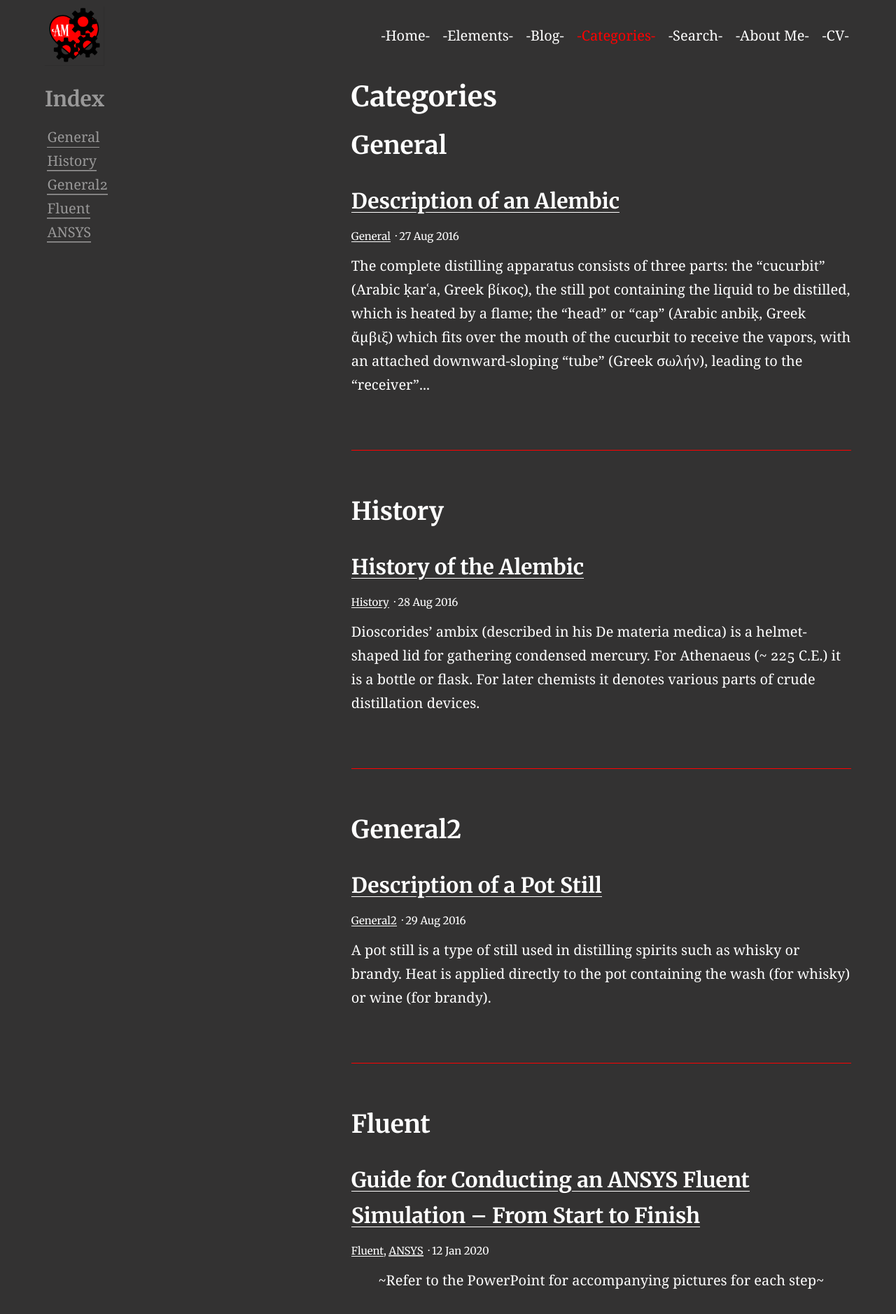
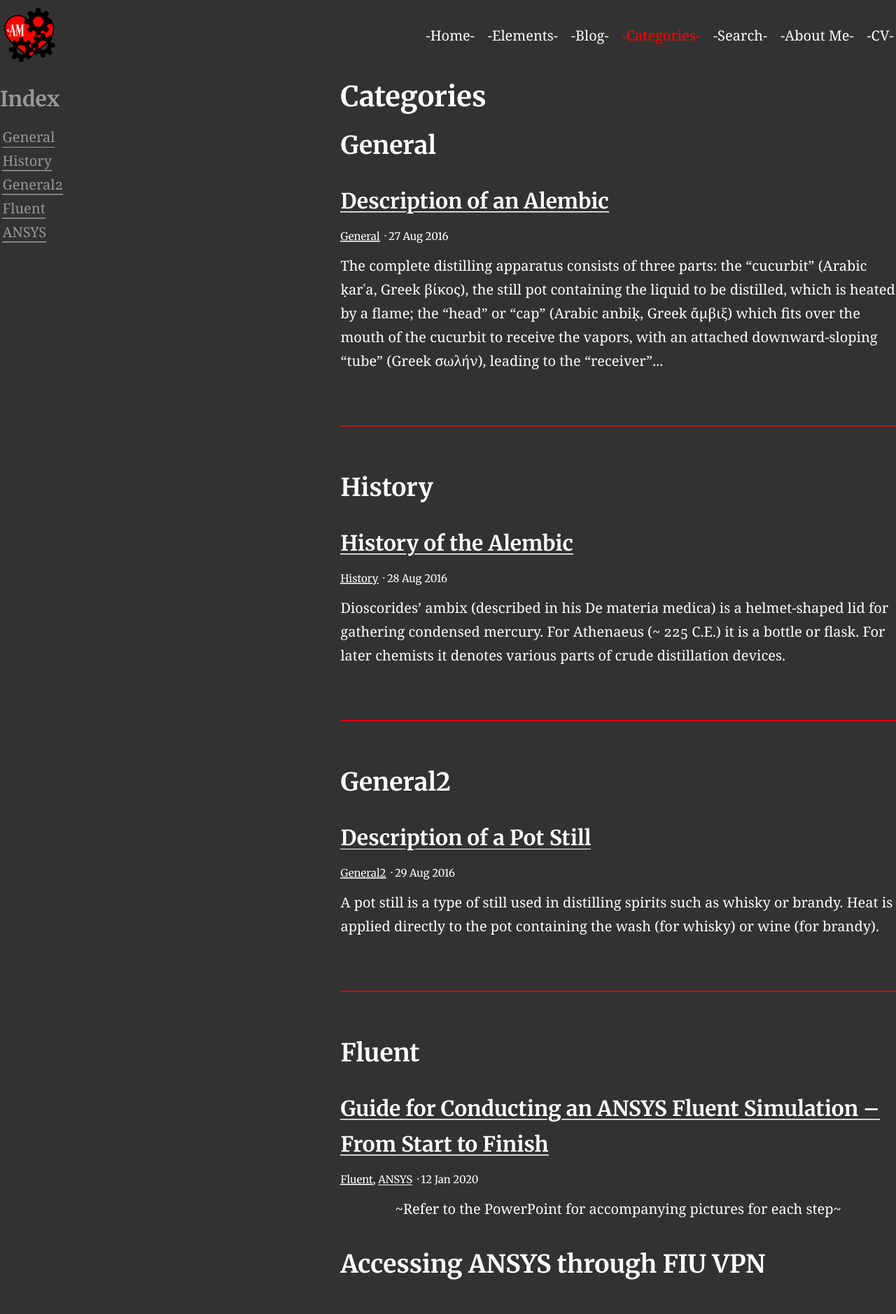
Before and after one commit to DThornz/Website, a Jekyll site: the page built from categories.md, in a window 1280 px wide. Shown: the top 1878 px of the page at 70% size. Built offline with Jekyll 4.4.1, drawn with Linux system fonts in a browser that asks for light colours.

Commit message:
Edited blog post container padding

```diff
--- a/_includes/figure.html
+++ b/_includes/figure.html
@@ -1,6 +1,8 @@
 <figure class="figure  figure--{{ include.position | default: 'center' }}">
-  <img class="image" src="{{ include.image }}" alt="{{ include.alt | default: include.caption }}"
-    {{ include.width ? include.width | prepend: 'width="' | append: '"' }}
-    {{ include.height ? include.height | prepend: 'height="' | append: '"' }}>
-  {% if include.caption %}<figcaption class="caption">{{ include.caption }}</figcaption>{% endif %}
+  <a href="{{include.image}}" target="new"> <img class="image" src="{{ include.image }}"
+      alt="{{ include.alt | default: include.caption }}"
+      {{ include.width ? include.width | prepend: 'width="' | append: '"' }}
+      {{ include.height ? include.height | prepend: 'height="' | append: '"' }}>
+    {% if include.caption %}<figcaption class="caption">{{ include.caption }}</figcaption>{% endif %}
+  </a>
 </figure>
--- a/_sass/_theme.scss
+++ b/_sass/_theme.scss
@@ -9,8 +9,8 @@ body {
 }
 
 .container {
-  width: 90%;
-  max-width: 1200px;
+  width: 100%;
+  max-width: 1600px;
   margin: 0 auto;
 }
 
```
